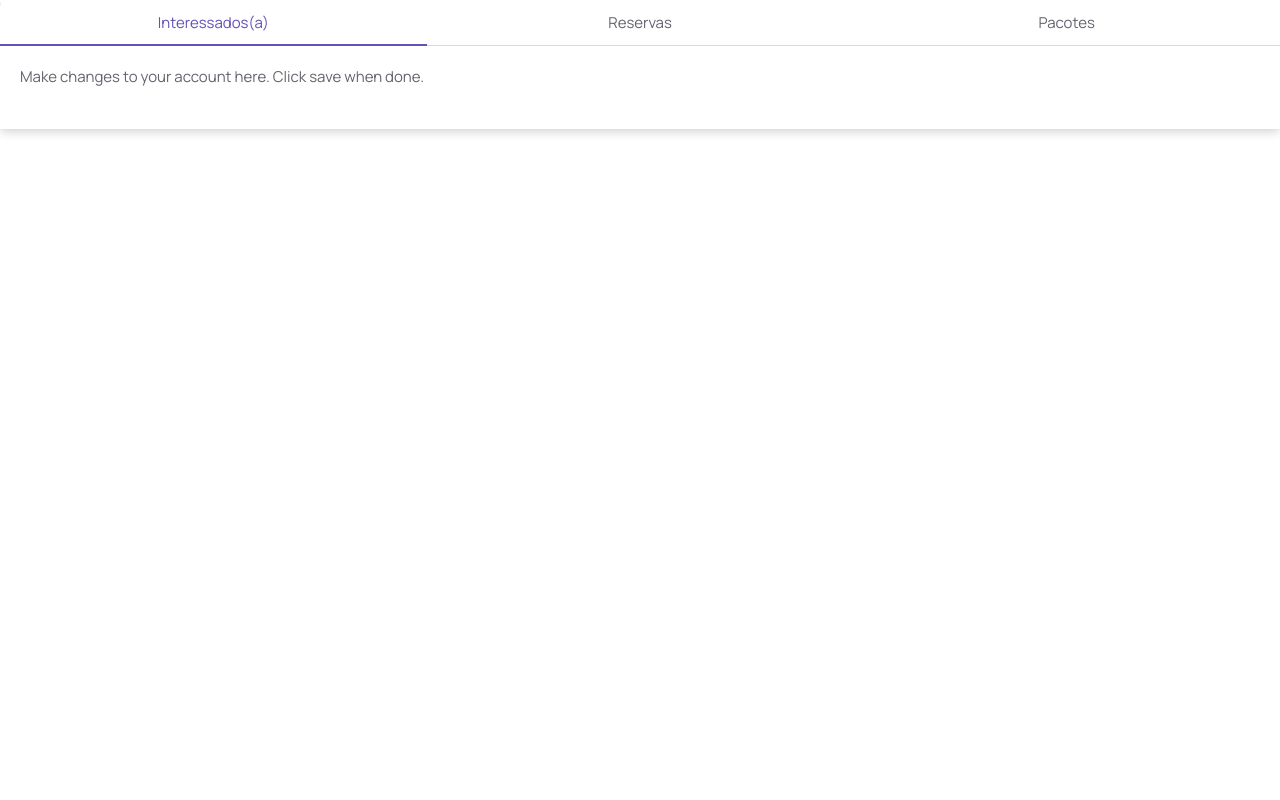
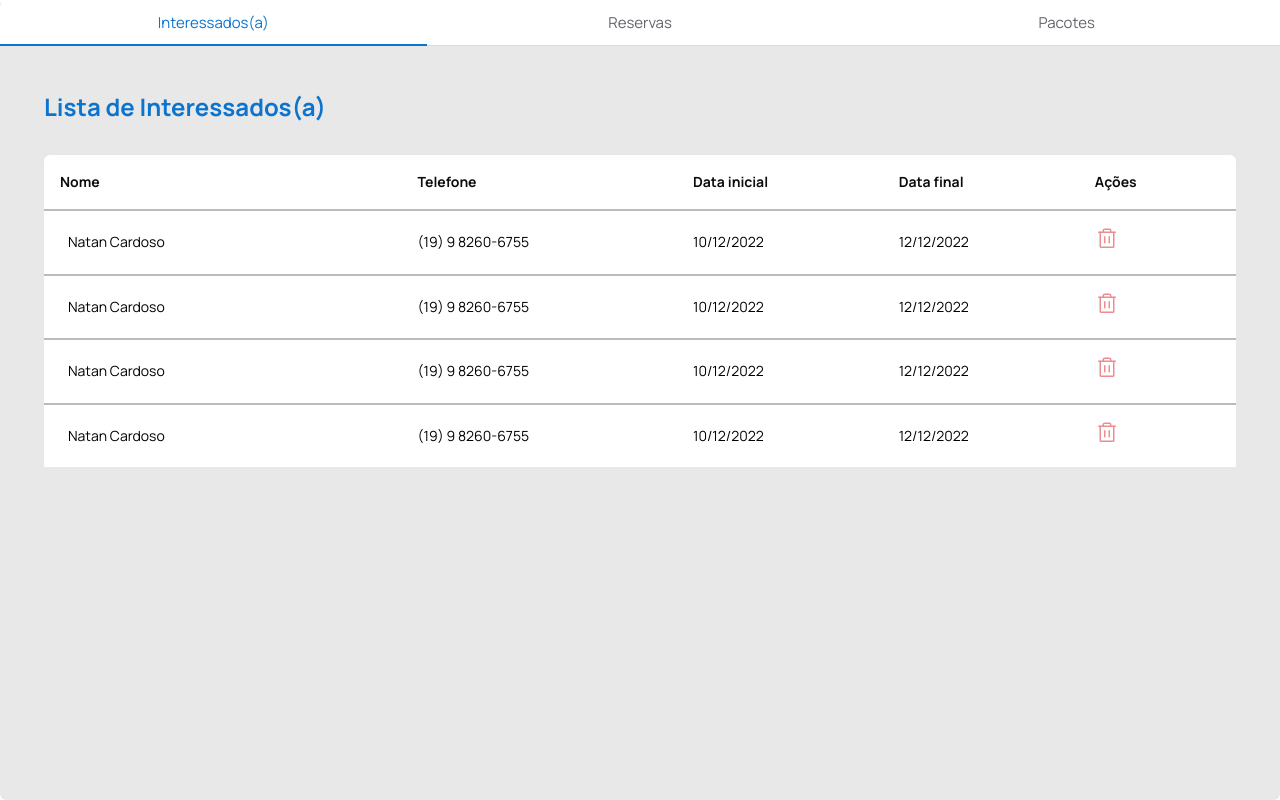
Before and after one commit to natansc-dev/cottage-rent-admin, a React (Vite) app: page /dashboard in a window 1280 px wide. Built offline with nearby package versions, Linux system fonts and the light colour scheme.

Commit message:
add: construct interested list

```diff
--- a/src/pages/Dashboard/index.tsx
+++ b/src/pages/Dashboard/index.tsx
@@ -1,6 +1,15 @@
 import { useContext } from 'react'
 import { AuthContext } from '../../context/AuthContext'
-import { TabsContent, TabsList, TabsRoot, TabsTrigger, Text } from './styles'
+import {
+  InterestedContainer,
+  InterestedList,
+  TabsContent,
+  TabsList,
+  TabsRoot,
+  TabsTrigger,
+  Text,
+} from './styles'
+import { Trash } from 'phosphor-react'
 
 export function Dashboard() {
   const { user } = useContext(AuthContext)
@@ -9,15 +18,82 @@ export function Dashboard() {
     <TabsRoot defaultValue="tab1">
       <TabsList aria-label="Manage your account">
         <TabsTrigger value="tab1">Interessados(a)</TabsTrigger>
+
         <TabsTrigger value="tab2">Reservas</TabsTrigger>
+
         <TabsTrigger value="tab3">Pacotes</TabsTrigger>
       </TabsList>
+
       <TabsContent value="tab1">
-        <Text>Make changes to your account here. Click save when done.</Text>
+        <InterestedContainer>
+          <h1>Lista de Interessados(a)</h1>
+
+          <InterestedList>
+            <table>
+              <thead>
+                <tr>
+                  <th>Nome</th>
+                  <th>Telefone</th>
+                  <th>Data inicial</th>
+                  <th>Data final</th>
+                  <th>Ações</th>
+                </tr>
+              </thead>
+              <tbody>
+                <tr>
+                  <td>Natan Cardoso</td>
+                  <td>(19) 9 8260-6755</td>
+                  <td>10/12/2022</td>
+                  <td>12/12/2022</td>
+                  <td>
+                    <button>
+                      <Trash size={24} />
+                    </button>
+                  </td>
+                </tr>
+                <tr>
+                  <td>Natan Cardoso</td>
+                  <td>(19) 9 8260-6755</td>
+                  <td>10/12/2022</td>
+                  <td>12/12/2022</td>
+                  <td>
+                    <button>
+                      <Trash size={24} />
+                    </button>
+                  </td>
+                </tr>
+                <tr>
+                  <td>Natan Cardoso</td>
+                  <td>(19) 9 8260-6755</td>
+                  <td>10/12/2022</td>
+                  <td>12/12/2022</td>
+                  <td>
+                    <button>
+                      <Trash size={24} />
+                    </button>
+                  </td>
+                </tr>
+                <tr>
+                  <td>Natan Cardoso</td>
+                  <td>(19) 9 8260-6755</td>
+                  <td>10/12/2022</td>
+                  <td>12/12/2022</td>
+                  <td>
+                    <button>
+                      <Trash size={24} />
+                    </button>
+                  </td>
+                </tr>
+              </tbody>
+            </table>
+          </InterestedList>
+        </InterestedContainer>
       </TabsContent>
+
       <TabsContent value="tab2">
         <Text>Change your password here. After saving, l be logged out.</Text>
       </TabsContent>
+
       <TabsContent value="tab3">
         <Text>Change your password here. After saving, l be logged out.</Text>
       </TabsContent>
--- a/src/pages/Dashboard/styles.ts
+++ b/src/pages/Dashboard/styles.ts
@@ -1,12 +1,12 @@
 import { styled } from '@stitches/react'
-import { violet, mauve, blackA } from '@radix-ui/colors'
+import { mauve, blackA, gray, blue, red } from '@radix-ui/colors'
 import * as Tabs from '@radix-ui/react-tabs'
 
 export const TabsRoot = styled(Tabs.Root, {
   display: 'flex',
   flexDirection: 'column',
   width: '100%',
-  boxShadow: `0 2px 10px ${blackA.blackA4}`,
+  height: '100vh',
 })
 
 export const TabsList = styled(Tabs.List, {
@@ -31,22 +31,20 @@ export const TabsTrigger = styled(Tabs.Trigger, {
   userSelect: 'none',
   '&:first-child': { borderTopLeftRadius: 6 },
   '&:last-child': { borderTopRightRadius: 6 },
-  '&:hover': { color: violet.violet11 },
+  '&:hover': { color: blue.blue11 },
   '&[data-state="active"]': {
-    color: violet.violet11,
+    color: blue.blue11,
     boxShadow: 'inset 0 -1px 0 0 currentColor, 0 1px 0 0 currentColor',
   },
-  '&:focus': { position: 'relative', boxShadow: `0 0 0 2px black` },
 })
 
 export const TabsContent = styled(Tabs.Content, {
   flexGrow: 1,
   padding: 20,
-  backgroundColor: 'white',
+  backgroundColor: `${gray.gray4}`,
   borderBottomLeftRadius: 6,
   borderBottomRightRadius: 6,
   outline: 'none',
-  '&:focus': { boxShadow: `0 0 0 2px black` },
 })
 
 export const Text = styled('p', {
@@ -56,3 +54,69 @@ export const Text = styled('p', {
   fontSize: 15,
   lineHeight: 1.5,
 })
+
+export const InterestedContainer = styled('main', {
+  flex: 1,
+  padding: '1.5rem',
+  display: 'flex',
+  flexDirection: 'column',
+  h1: {
+    fontSize: '1.5rem',
+    color: `${blue.blue11}`,
+  },
+})
+
+export const InterestedList = styled('div', {
+  flex: 1,
+  overflow: 'auto',
+  marginTop: '2rem',
+  table: {
+    width: '100%',
+    borderCollapse: 'collapse',
+    minWwidth: '600px',
+    th: {
+      background: 'white',
+      padding: '1rem',
+      textAlign: 'left',
+      color: `${blackA.blackA12}`,
+      fontSize: '0.875rem',
+      lineHeight: 1.6,
+      '&:first-child': {
+        borderTopLeftRadius: 6,
+      },
+      '&:last-child': {
+        borderTopRightRadius: 6,
+        paddingRight: '1.5rem',
+      },
+    },
+    td: {
+      borderTop: `2px solid ${gray.gray8}`,
+      padding: '1rem',
+      fontSize: '0.875rem',
+      lineHeight: '1.6',
+      '&:first-child': {
+        width: '30%',
+        paddingLeft: '1.5rem',
+      },
+      '&:last-child': {
+        paddingRight: '1.5rem',
+      },
+      button: {
+        all: 'unset',
+        lineHeight: 0,
+        cursor: 'pointer',
+        svg: {
+          color: `${red.red8}`,
+        },
+      },
+    },
+    tbody: {
+      tr: {
+        background: 'white',
+        '&:hover': {
+          background: `${gray.gray2}`,
+        },
+      },
+    },
+  },
+})
```
